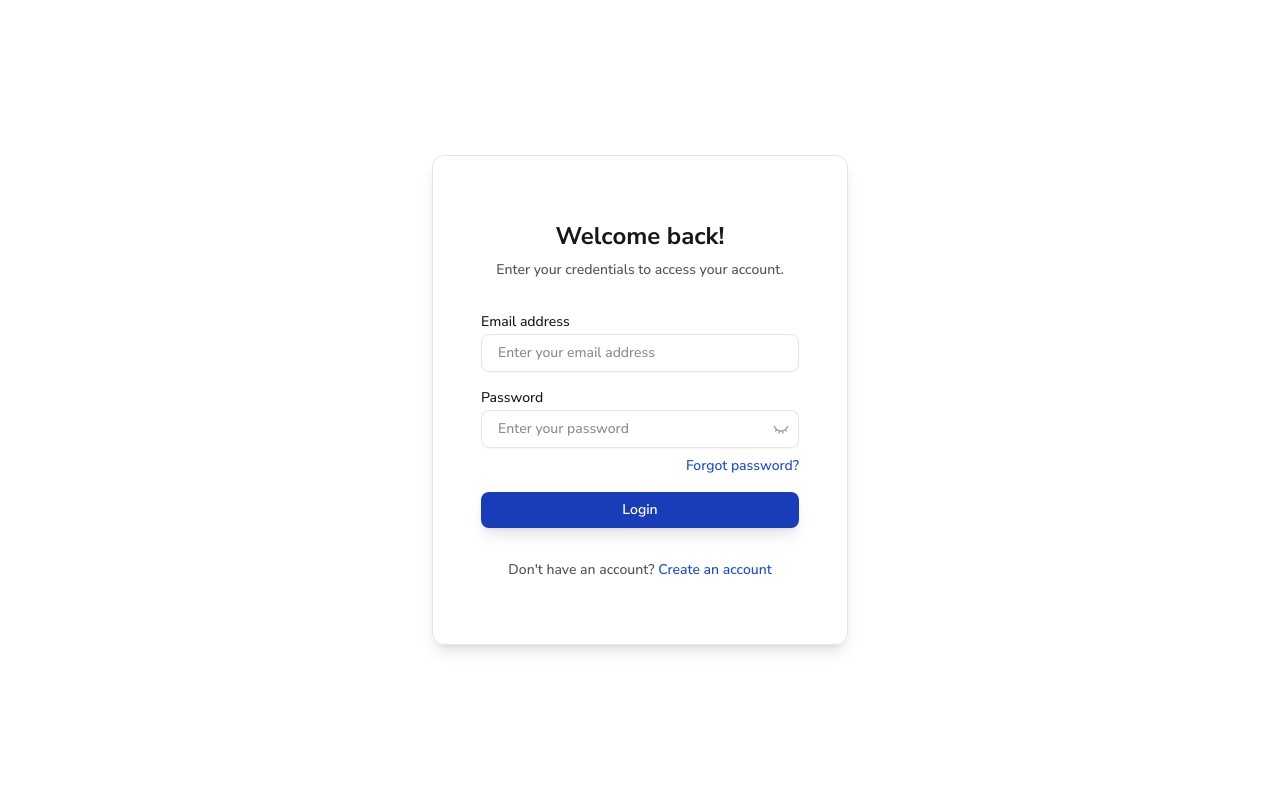
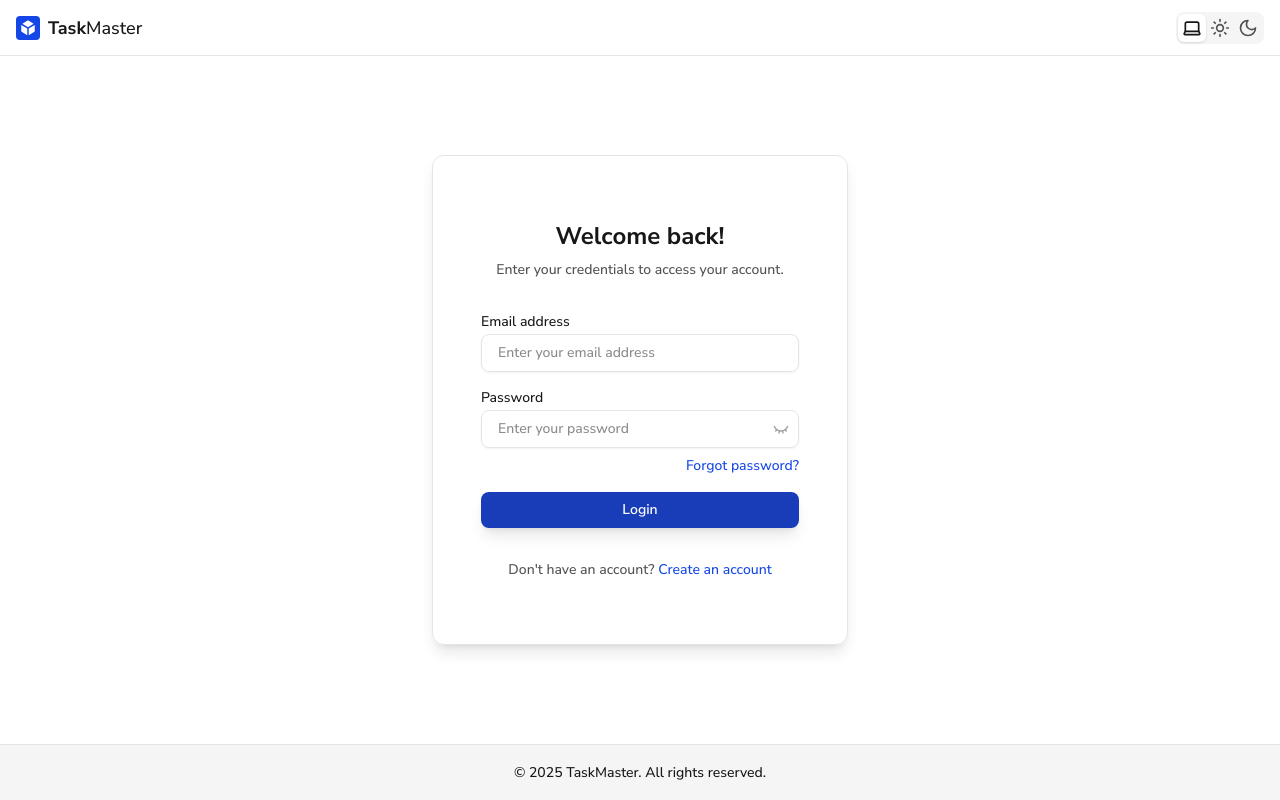
Before and after one commit to alexsantosquispe/taskmaster, a React (Vite) app: page /login in a window 1280 px wide. Built offline with nearby package versions, Linux system fonts and the light colour scheme; no server answers.

Commit message:
UI tweaks for login and signup pages

```diff
--- a/src/components/atoms/SwitchThemeButton/SwitchThemeButton.tsx
+++ b/src/components/atoms/SwitchThemeButton/SwitchThemeButton.tsx
@@ -27,9 +27,13 @@ const THEME_BUTTONS = [
 
 interface SwitchThemeButtonProps {
   isCollapsed?: boolean;
+  className?: string;
 }
 
-const SwitchThemeButton = ({ isCollapsed }: SwitchThemeButtonProps) => {
+const SwitchThemeButton = ({
+  isCollapsed,
+  className
+}: SwitchThemeButtonProps) => {
   const { theme, setTheme } = useTheme();
 
   const onSelectTheme = (id: string) => {
@@ -43,7 +47,8 @@ const SwitchThemeButton = ({ isCollapsed }: SwitchThemeButtonProps) => {
         cn({
           'flex-col gap-y-0.5': isCollapsed,
           'flex-row': !isCollapsed
-        })
+        }),
+        className
       )}
     >
       {THEME_BUTTONS.map((item) => (
--- a/src/components/molecules/AuthWrapper/AuthWrapper.tsx
+++ b/src/components/molecules/AuthWrapper/AuthWrapper.tsx
@@ -6,7 +6,7 @@ interface AuthWrapperProps {
 
 export const AuthWrapper = ({ children }: AuthWrapperProps) => {
   return (
-    <div className="flex w-[26rem] flex-col gap-4 rounded-xl border border-neutral-200 px-8 py-16 shadow-lg md:px-12 dark:border-white/20">
+    <div className="flex w-[24rem] flex-col gap-4 rounded-xl border border-neutral-200 px-8 py-16 shadow-lg md:w-[26rem] md:px-12 dark:border-white/20">
       {children}
     </div>
   );
--- /dev/null
+++ b/src/pages/Layout.tsx
@@ -0,0 +1,26 @@
+import SwitchThemeButton from '@/components/atoms/SwitchThemeButton/SwitchThemeButton';
+import { LogoHeader } from '@/components/molecules/SideBarMenu/components/SideBarHeader';
+import type { ReactNode } from 'react';
+
+interface LayoutProps {
+  children: ReactNode;
+}
+
+export const Layout = ({ children }: LayoutProps) => {
+  return (
+    <div className="text-primary flex min-h-screen flex-col bg-white dark:bg-black dark:text-white">
+      <nav className="fixed z-40 flex h-[3.5rem] w-full justify-between border-b border-neutral-200 bg-white/40 px-4 backdrop-blur-md md:bg-white dark:border-white/15 dark:bg-black/70">
+        <LogoHeader isCollapsed={false} />
+        <SwitchThemeButton isCollapsed={true} className="flex-row" />
+      </nav>
+
+      <main className="mt-[3.5rem] flex w-full flex-1 flex-col gap-2 md:flex-row md:p-2">
+        {children}
+      </main>
+
+      <footer className="flex h-[3.5rem] w-full items-center justify-center border-t border-neutral-200 bg-neutral-100 px-4 text-sm backdrop-blur-md dark:border-white/15 dark:bg-black/70">
+        <p>© 2025 TaskMaster. All rights reserved.</p>
+      </footer>
+    </div>
+  );
+};
--- a/src/pages/SignIn/SignIn.tsx
+++ b/src/pages/SignIn/SignIn.tsx
@@ -1,10 +1,12 @@
+import { TextLink } from '@/components/atoms/TextLink/TextLink';
 import { AuthForm } from '@/components/molecules/AuthForm/AuthForm';
 import { AuthWrapper } from '@/components/molecules/AuthWrapper/AuthWrapper';
-import { TextLink } from '@/components/atoms/TextLink/TextLink';
+import { Layout } from '../Layout';
 
 export const SignIn = () => {
   return (
-    <section className="text-primary flex min-h-screen w-full items-center justify-center bg-white px-4 md:p-0 dark:bg-black dark:text-white">
+    <Layout>
+      <section className="text-primary flex w-full flex-1 items-center justify-center bg-white px-4 md:p-0 dark:bg-black dark:text-white">
         <AuthWrapper>
           <div className="flex flex-col items-center gap-2 pb-4">
             <h1 className="text-2xl font-bold">Welcome back!</h1>
@@ -25,5 +27,6 @@ export const SignIn = () => {
           </p>
         </AuthWrapper>
       </section>
+    </Layout>
   );
 };
--- a/src/pages/SignUp/SignUp.tsx
+++ b/src/pages/SignUp/SignUp.tsx
@@ -1,15 +1,17 @@
+import { TextLink } from '@/components/atoms/TextLink/TextLink';
 import { AuthForm } from '@/components/molecules/AuthForm/AuthForm';
 import type { AuthFormType } from '@/components/molecules/AuthForm/AuthForm.schema';
 import { AuthWrapper } from '@/components/molecules/AuthWrapper/AuthWrapper';
-import { TextLink } from '@/components/atoms/TextLink/TextLink';
+import { Layout } from '../Layout';
 
 export const SignUp = () => {
   const createAccount = (formData: AuthFormType) => {
-    console.log({ formData });
+    console.log(formData);
   };
 
   return (
-    <section className="text-primary flex min-h-screen w-full items-center justify-center bg-white px-4 md:p-0 dark:bg-black dark:text-white">
+    <Layout>
+      <section className="text-primary flex w-full flex-1 items-center justify-center bg-white px-4 md:p-0 dark:bg-black dark:text-white">
         <AuthWrapper>
           <div className="flex flex-col items-center gap-2 pb-4">
             <h1 className="text-2xl font-bold">Create an account</h1>
@@ -27,5 +29,6 @@ export const SignUp = () => {
           </p>
         </AuthWrapper>
       </section>
+    </Layout>
   );
 };
```
Lines whose indentation alone changed are shown as unchanged.
